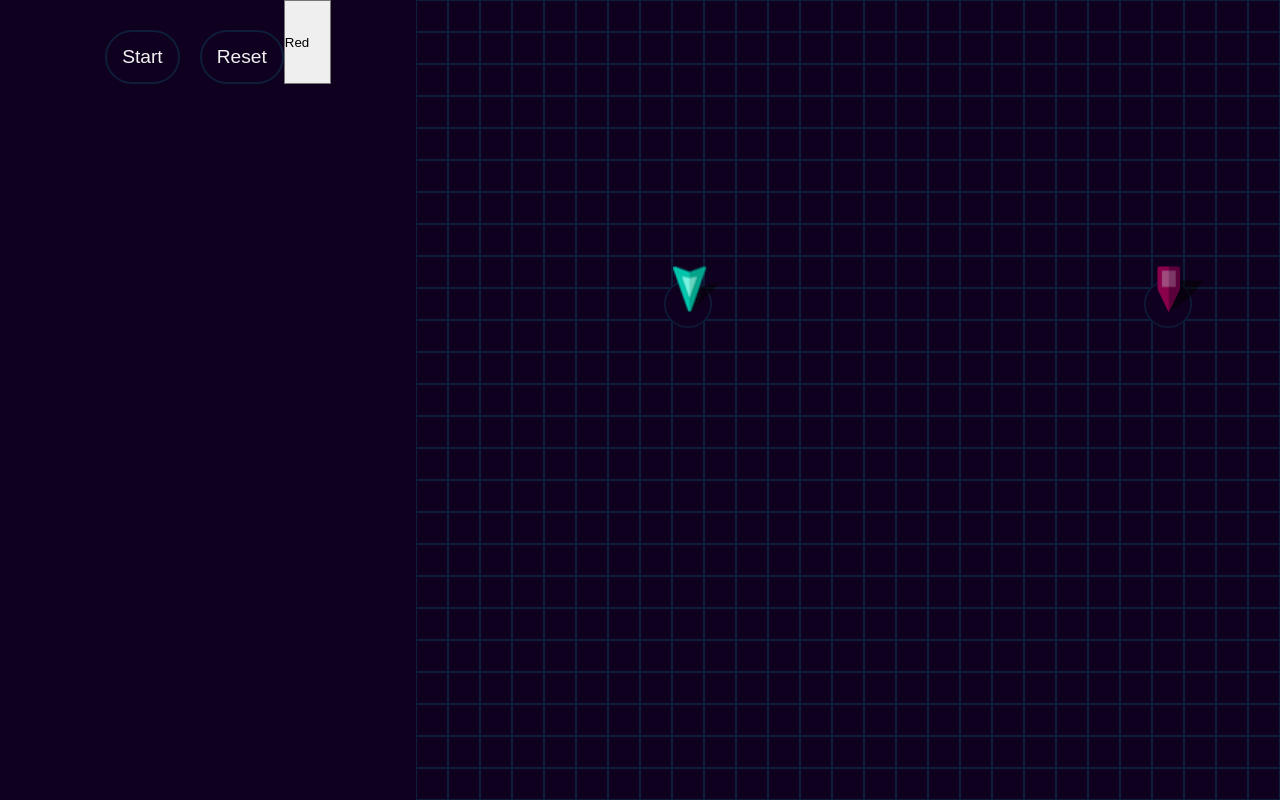
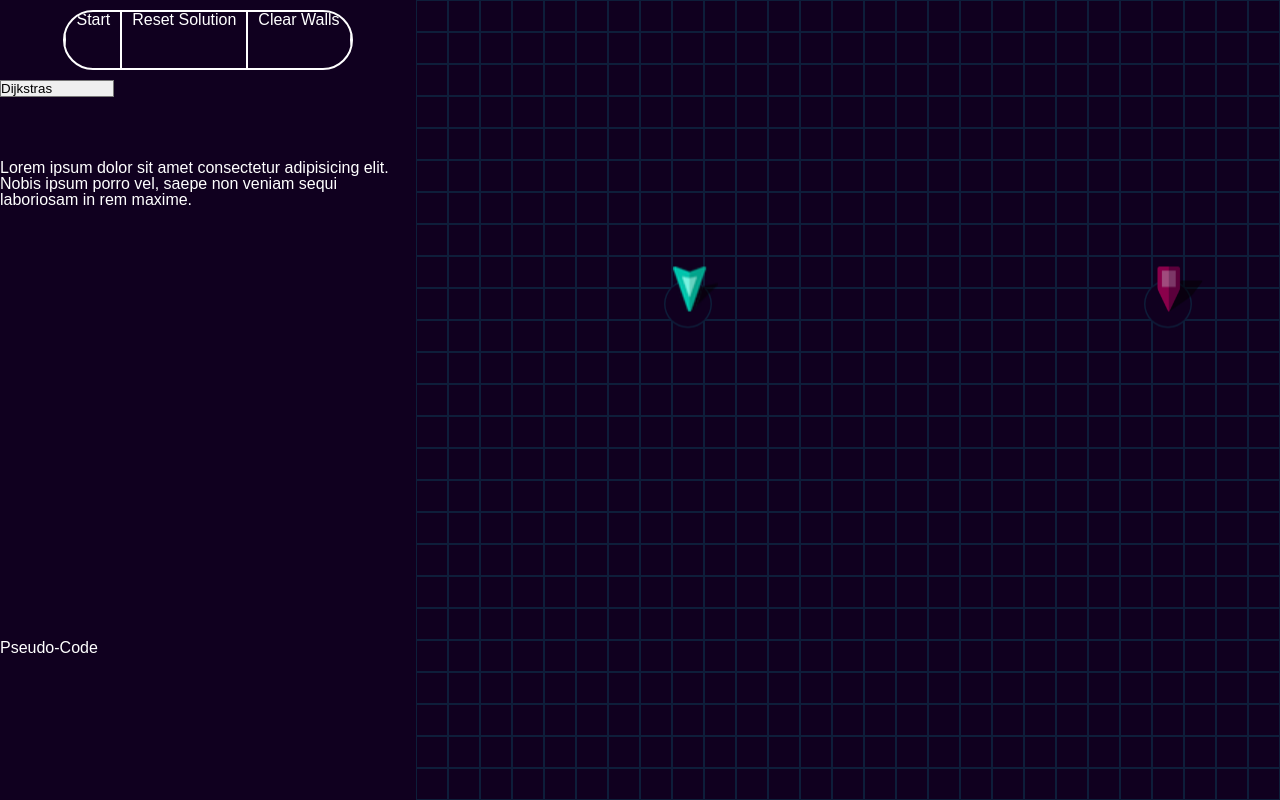
Before and after one commit to dcorso21/Versatile-Pathfinder, a plain HTML site: page index.html in a window 1280 px wide. Drawn offline with Linux system fonts and the light colour scheme.

Commit message:
remaking menu layout

```diff
--- a/index.html
+++ b/index.html
@@ -10,19 +10,28 @@
   <div class="lay">
     <div class="menu">
       <div class="head-menu">
-        <div class="btn begin-algo">Start</div>
-        <div class="btn reset">Reset</div>
-        <select id="colors">
-          <option value="1">Red</option>
-          <option value="2">Blue</option>
-          <option value="3">Green</option>
-          <option value="4">Yellow</option>
-          <option value="5">Orange</option>
+        <div class="control-bar">
+          <div class="btn begin-algo">Start</div>
+          <div class="btn reset">Reset Solution</div>
+          <div class="btn clear-walls">Clear Walls</div>
+        </div>
+      </div>
+      <div class="pick-algo">
+        <select class="btn" id="algo-select">
+          <option value="dijkstras">Dijkstras</option>
+          <option value="astar">A *</option>
+          <option value="dfSearch">Depth First Search</option>
+          <option value="greedy">Greedy</option>
         </select>
       </div>
+      <div class="description">
+         Lorem ipsum dolor sit amet consectetur adipisicing elit.
+        Nobis ipsum porro vel, saepe non veniam sequi laboriosam in rem maxime.
+      </div>
+      <div class="pseudo-code">Pseudo-Code</div>
     </div>
     <div class="grid"></div>
   </div>
+  <script src="js/main.js"></script>
+  <script src="js/solver.js"></script>
 </body>
-<script src="js/main.js"></script>
-<script src="js/solver.js"></script>
--- a/js/main.js
+++ b/js/main.js
@@ -1,4 +1,6 @@
-let cells,
+let select = (name) => document.querySelector(name),
+    selectAll = (name) => document.querySelectorAll(name),
+    cells,
     NODES_INFO,
     startIcon,
     endIcon,
@@ -7,7 +9,7 @@ let cells,
     cellIDs = [],
     wallIDs = [],
     grid = [],
-    algorithm = "greedy";
+    algorithm = "dijkstras";
 
 window.onload = () => {
     // console.log(document);
@@ -17,6 +19,7 @@ window.onload = () => {
     UI.enableDrawWalls();
     UI.enableButtons();
     UI.enableDragStartandEnd();
+    UI.enableAlgoChoice();
 };
 
 class Render {
@@ -43,9 +46,8 @@ class Render {
     static createDivGrid() {
         let divGrid = document.getElementsByClassName("grid")[0],
             squareSize = 31,
-            wHeight = Math.floor(window.innerHeight/squareSize),
-            wWidth = Math.floor(window.innerWidth*2/3/squareSize);
-
+            wHeight = Math.floor(window.innerHeight / squareSize),
+            wWidth = Math.floor((window.innerWidth * 2) / 3 / squareSize);
 
         for (let y = 0; y < wHeight; y++) {
             let row = document.createElement("div");
@@ -167,6 +169,11 @@ class Fetch {
         let [x, y] = Solver.parseID(cell.id);
         return document.getElementById(Solver.formatID([x, y - 1]));
     }
+    static getAlgo() {
+        let algo = select('#algo-select').value;
+        console.log(algo);
+        algorithm = algo;
+    }
 }
 
 class UI {
@@ -242,4 +249,8 @@ class UI {
             };
         });
     }
+    static enableAlgoChoice() {
+        let algoChoice = select('#algo-select')
+        algoChoice.onchange = Fetch.getAlgo;
+    }
 }
--- a/styles/main.css
+++ b/styles/main.css
@@ -87,40 +87,43 @@ body {
 }
 
 .menu {
-  display: flex;
+  display: grid;
+  grid-template-rows: 10% 10% 60% 20%;
   width: 100%;
-  flex-direction: column;
-  justify-content: start;
-  align-items: center;
 }
 .menu .head-menu {
-  display: flex;
-}
-.menu .head-menu .btn {
-  color: #f1f1f1;
-  border: 2px solid rgba(0, 245, 253, 0.123);
-  font-size: 120%;
-  background-color: rgba(109, 142, 143, 0);
-  padding: 0 15px 0 15px;
-  /* width: 20%; */
-  margin-top: 30px;
-  margin-left: 20px;
-  height: 50px;
-  align-content: center;
+  grid-row: 1;
   display: flex;
   justify-content: center;
   align-items: center;
+}
+.menu .head-menu .control-bar {
+  display: flex;
+  justify-content: center;
+  align-items: center;
+  border: 2px solid white;
   border-radius: 30px;
-  transition: all 0.3s;
-  cursor: pointer;
+  height: 70%;
+  overflow: hidden;
 }
-.menu .head-menu .btn:hover {
-  transform: scale(1.05);
-  border: 2px solid rgba(0, 245, 253, 0.24);
+.menu .head-menu .control-bar .btn {
+  padding: 10px;
+  height: 100%;
+  border-left: 1px solid white;
+  border-right: 1px solid white;
+}
+.menu .head-menu .control-bar .btn:hover {
+  background-color: #c75252;
 }
 .menu .head-menu .dropdown-algos {
   position: absolute;
   display: block;
+}
+.menu .pick-algo {
+  grid-row: 2;
+}
+.menu .description {
+  grid-row: 3;
 }
 
 img {
```
Also changed, not shown: js/test.js (deleted, +0 -10 lines).
